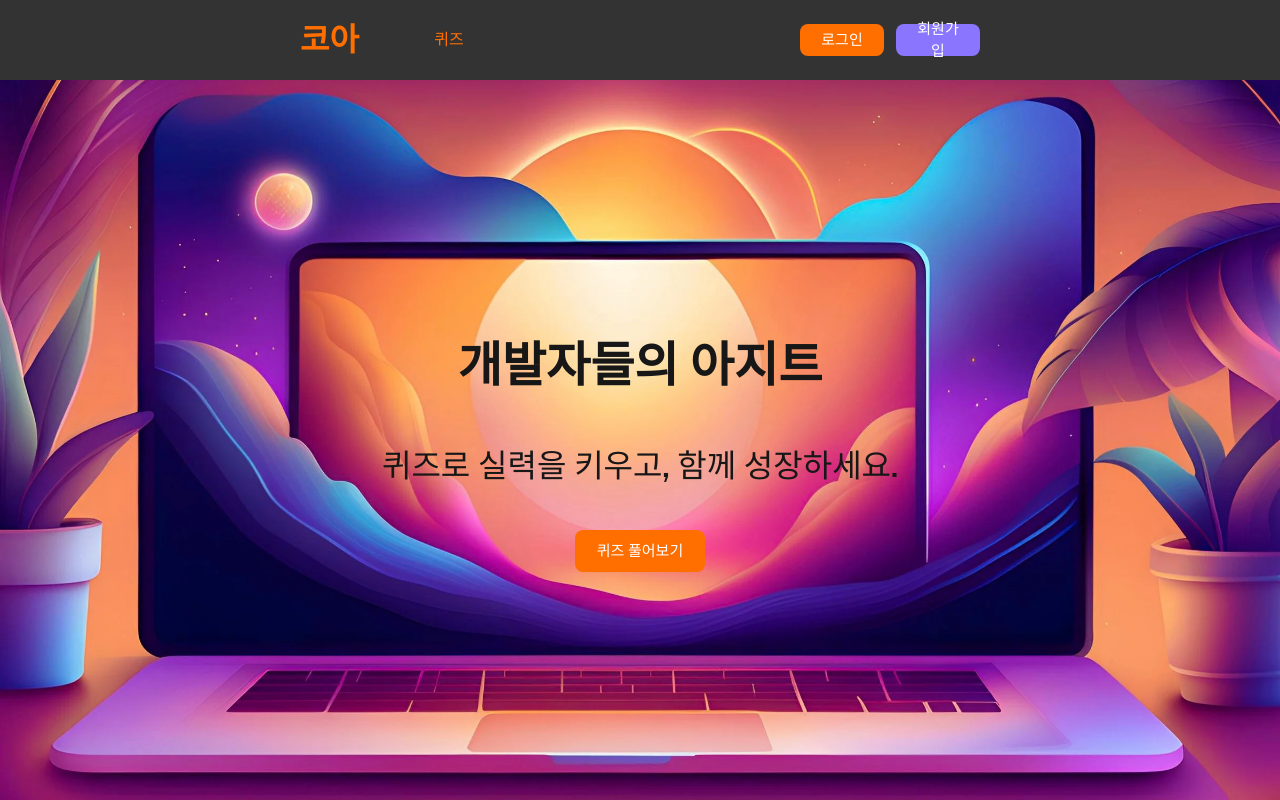
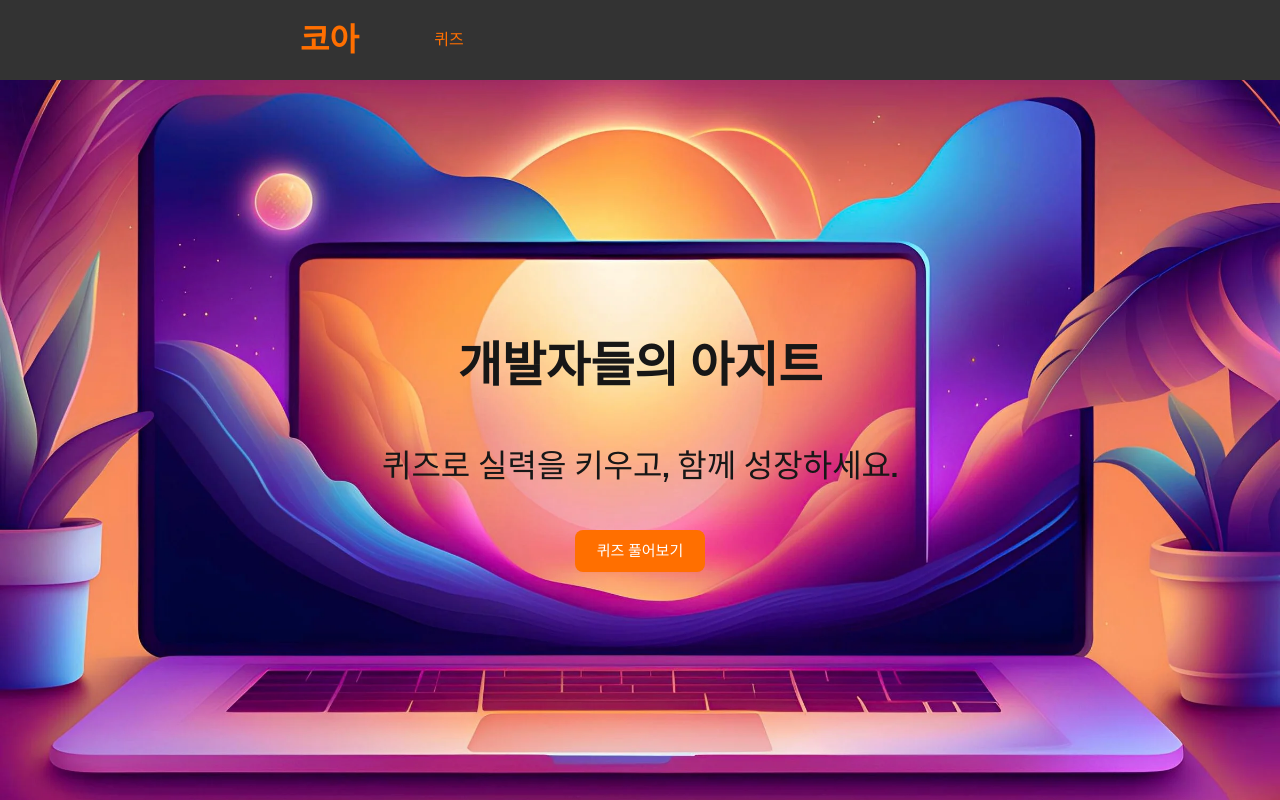
Before and after one commit to BrightJun96/FE_jjalseu_playground, a Next.js app: page / in a window 1280 px wide. Built offline with nearby package versions, Linux system fonts and the light colour scheme.

Commit message:
- 로그인,회원가입 주석

```diff
--- a/app/_layout/header/header.tsx
+++ b/app/_layout/header/header.tsx
@@ -57,7 +57,7 @@ const Header = () => {
                 </nav>
             </div>
             {/* 로그인,회원가입 & 프로필 */}
-            <AuthContainer/>
+            {/*<AuthContainer/>*/}
         </header>
     );
 };
```
